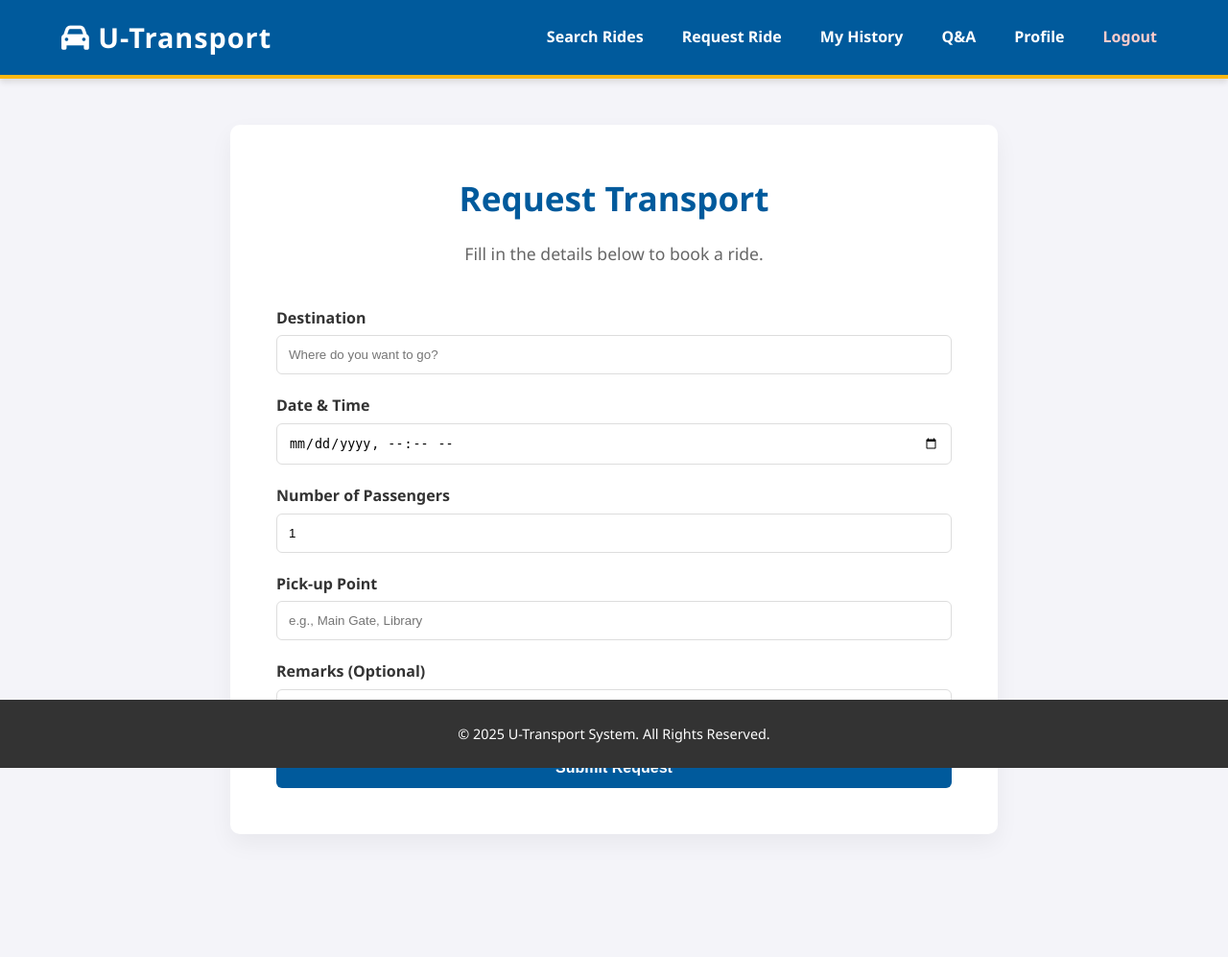
After one commit to edwin4ceo/U-Transport-System, a PHP site: page /passanger_request_transport.php in a window 1280 px wide. The commit adds this page. Shown: the whole page at 96% size. Run offline with PHP 8.4, Linux system fonts and the light colour scheme; the visitor is signed in with stand-in values (Sample User, id 1).

Commit message:
passanger_request

```diff
--- a/footer.php
+++ b/footer.php
@@ -1,4 +1,6 @@
-</div> </main> <footer>
+</div> </main>
+
+    <footer style="background-color: #333; color: #fff; text-align: center; padding: 1.5rem 0; position: fixed; bottom: 0; left: 0; width: 100%; z-index: 999;">
         <div class="container">
             <p>&copy; <?php echo date("Y"); ?> U-Transport System. All Rights Reserved.</p>
         </div>
--- /dev/null
+++ b/passanger_request_transport.php
@@ -0,0 +1,65 @@
+<?php
+session_start();
+include "db_connect.php";
+include "function.php";
+
+// 1. Check if user is logged in
+if(!isset($_SESSION['student_id'])){
+    // If not logged in, redirect to login page
+    redirect("passanger_login.php");
+}
+
+// 2. Handle Form Submission
+if(isset($_POST['request'])){
+    $student_id   = $_SESSION['student_id'];
+    $destination  = $_POST['destination'];
+    $datetime     = $_POST['date_time'];
+    $passengers   = $_POST['passengers'];
+    $pickup       = $_POST['pickup'];
+    $remark       = $_POST['remark'];
+
+    // Basic Validation
+    if(empty($destination) || empty($datetime) || empty($pickup)){
+        alert("Please fill in all required fields.");
+    } else {
+        // 3. Insert into Database
+        // Note: Ensure your database has a table named 'bookings'
+        // with columns: id, student_id, destination, date_time, passengers, pickup_point, remark, status
+        $sql = "INSERT INTO bookings (student_id, destination, date_time, passengers, pickup_point, remark, status)
+                VALUES ('$student_id', '$destination', '$datetime', '$passengers', '$pickup', '$remark', 'Pending')";
+
+        if($conn->query($sql)){
+            alert("Transport request submitted successfully!");
+            redirect("passanger_booking_history.php"); // Redirect to history page to see status
+        } else {
+            alert("Error submitting request: " . $conn->error);
+        }
+    }
+}
+?>
+
+<?php include "header.php"; ?>
+
+<h2>Request Transport</h2>
+<p>Fill in the details below to book a ride.</p>
+
+<form action="" method="POST">
+    <label>Destination</label>
+    <input type="text" name="destination" required placeholder="Where do you want to go?">
+
+    <label>Date & Time</label>
+    <input type="datetime-local" name="date_time" required>
+
+    <label>Number of Passengers</label>
+    <input type="number" name="passengers" min="1" max="6" value="1" required>
+
+    <label>Pick-up Point</label>
+    <input type="text" name="pickup" required placeholder="e.g., Main Gate, Library">
+
+    <label>Remarks (Optional)</label>
+    <input type="text" name="remark" placeholder="Any special requests?">
+
+    <button type="submit" name="request">Submit Request</button>
+</form>
+
+<?php include "footer.php"; ?>
```
